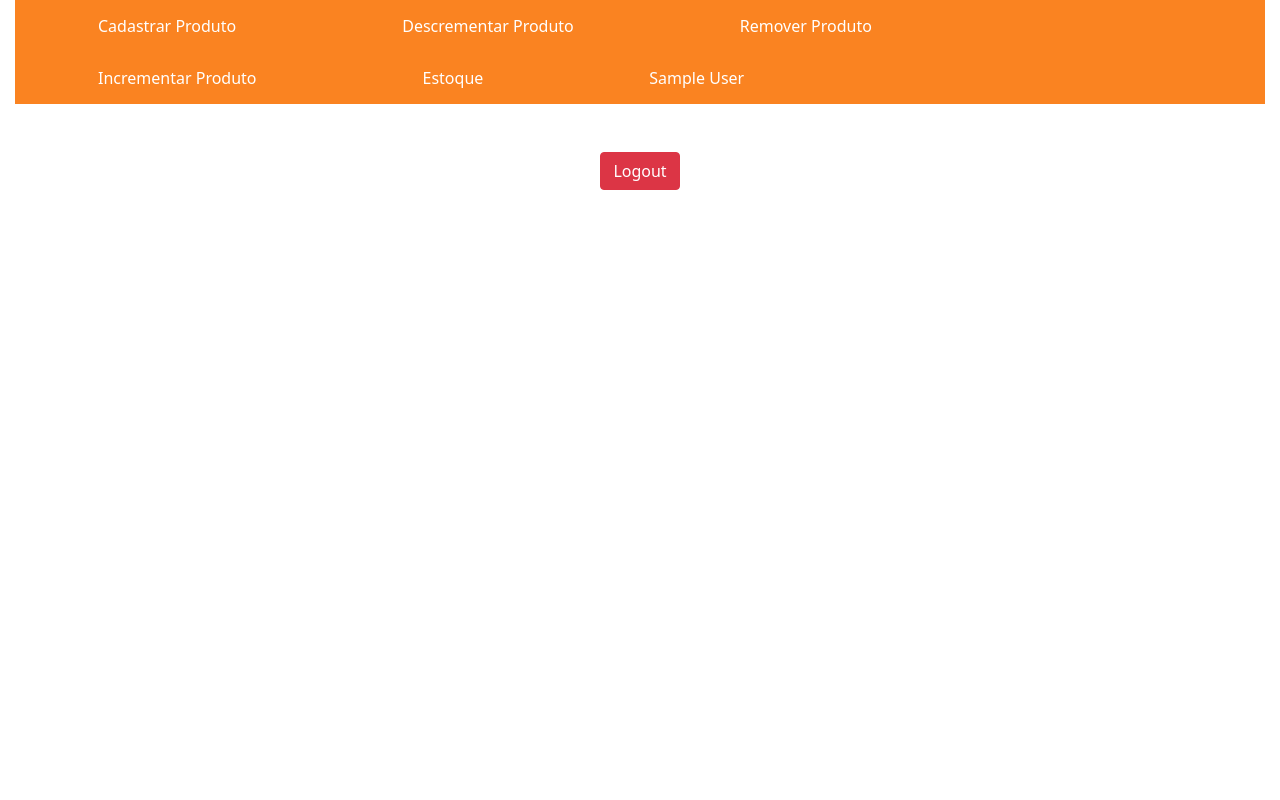
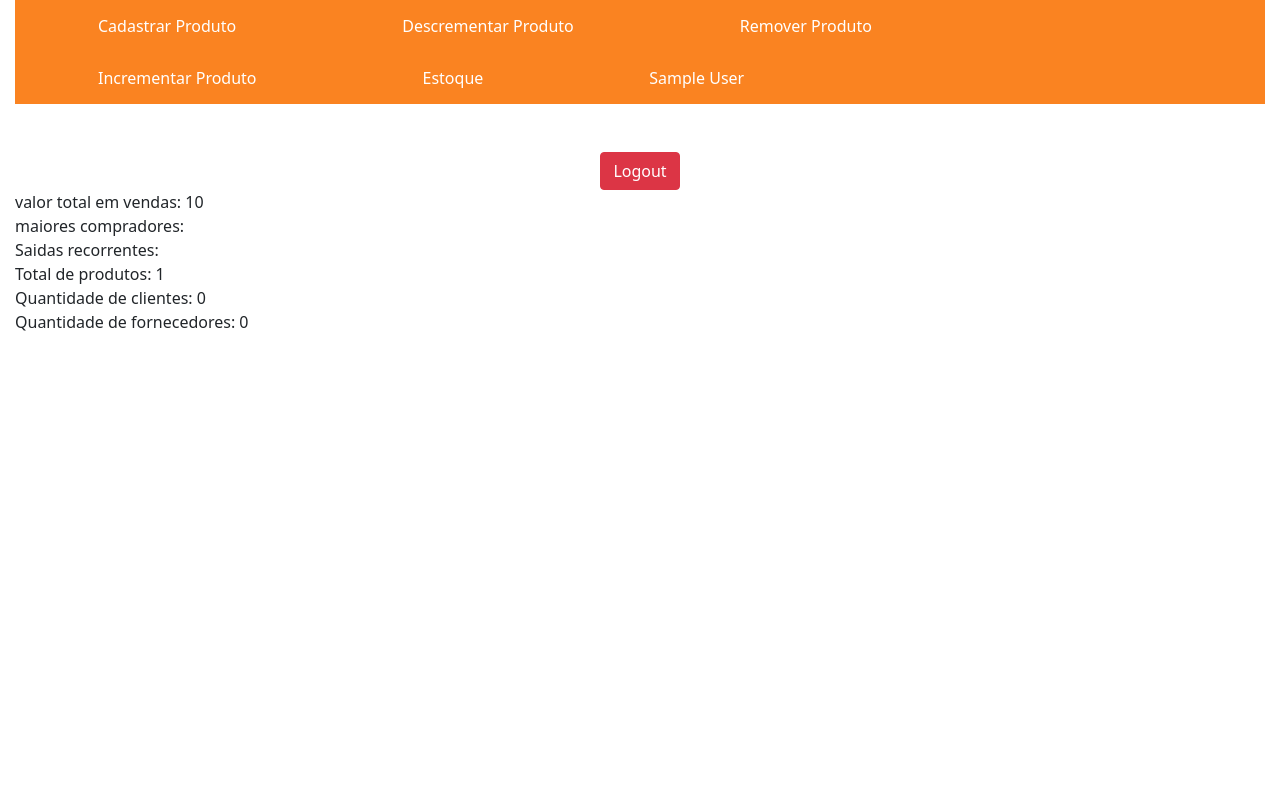
Before and after one commit to KauannGuimaraes/projeto-integrado-2-semestre, a PHP site: page /view/usuario.php in a window 1280 px wide. Run offline with PHP 8.4, Linux system fonts and the light colour scheme; the visitor is signed in with stand-in values (Sample User, id 1); tables that the repository leaves empty or names only in its code hold one stand-in row (values such as "Sample post").

Commit message:
Dashboard tela

```diff
--- a/Model/DashBoardDAO.php
+++ b/Model/DashBoardDAO.php
@@ -18,7 +18,7 @@
             try {
                 $pdo = Conexao::getInstance();
                 $sql = ("select NomePessoa, Valor from Ordem inner
-                join Pessoa on Pessoa_idPessoa = idPessoa order by Valor desc;
+                join Pessoa on Pessoa_idPessoa = idPessoa where tipoPessoa = 'Cliente' order by Valor desc;
                 ");
                 $stmt= $pdo->prepare($sql);
                 $stmt-> execute();
@@ -43,7 +43,7 @@
                 echo $ex;
             }
         }
-        function ExibirProdutos(){
+        function ExibirTotalProdutos(){
             try {
                 $pdo = Conexao::getInstance();
                 $sql = ("SELECT count(*) from Produto;");
--- a/view/usuario.php
+++ b/view/usuario.php
@@ -3,6 +3,7 @@
 <?php
     session_start();
     require "../Controller/Usuario.php";
+    require "../Model/DashBoardDAO.php";
     $login = new Usuario();
     $login->checkLogin();
 ?>
@@ -27,5 +28,38 @@
         <center>
             <a href="LoginSystem/logout.php" class="btn btn-danger">Logout</a>
         </center>
+        <?php
+            $dash = new DashBoardDAO();
+            $totalDeVendas = $dash->ConsultarValor();
+            $OrdenarMaiorPreço = $dash->OrdenarMaiorPreço();
+            $OrdenarSaidaRecorente = $dash->OrdenarSaidaRecorente();
+            $ExibirTotalProdutos = $dash->ExibirTotalProdutos();
+            $ExibirQuantidadeClientes = $dash->ExibirClientes();
+            $ExibirQuantidadeFornecedores = $dash->QuantidadeFornecedor();
+            foreach($totalDeVendas as $totalDeVendas){
+            echo "valor total em vendas: ".$totalDeVendas['sum(Valor)']."<br>";
+            }
+            echo "maiores compradores: ";
+            foreach($OrdenarMaiorPreço as $OrdenarMaiorPreço){
+                echo $OrdenarMaiorPreço['NomePessoa']." valor: ";
+                echo $OrdenarMaiorPreço['Valor'].", ";
+            }
+            echo "<br>";
+            echo "Saidas recorrentes: ";
+            foreach($OrdenarSaidaRecorente as $OrdenarSaidaRecorente){
+
+                echo $OrdenarSaidaRecorente['DescricaoProduto'].", ";
+            }
+            echo "<br>";
+            foreach($ExibirTotalProdutos as $ExibirTotalProdutos){
+                echo "Total de produtos: ".$ExibirTotalProdutos['count(*)']."<br>";
+            }
+            foreach($ExibirQuantidadeClientes as $ExibirQuantidadeClientes){
+                echo "Quantidade de clientes: ".$ExibirQuantidadeClientes['COUNT(*)']."<br>";
+            }
+            foreach($ExibirQuantidadeFornecedores as $ExibirQuantidadeFornecedores){
+                echo "Quantidade de fornecedores: ".$ExibirQuantidadeFornecedores['count(*)']."<br>";
+            }
+        ?>
     </body>
 </html>
```
